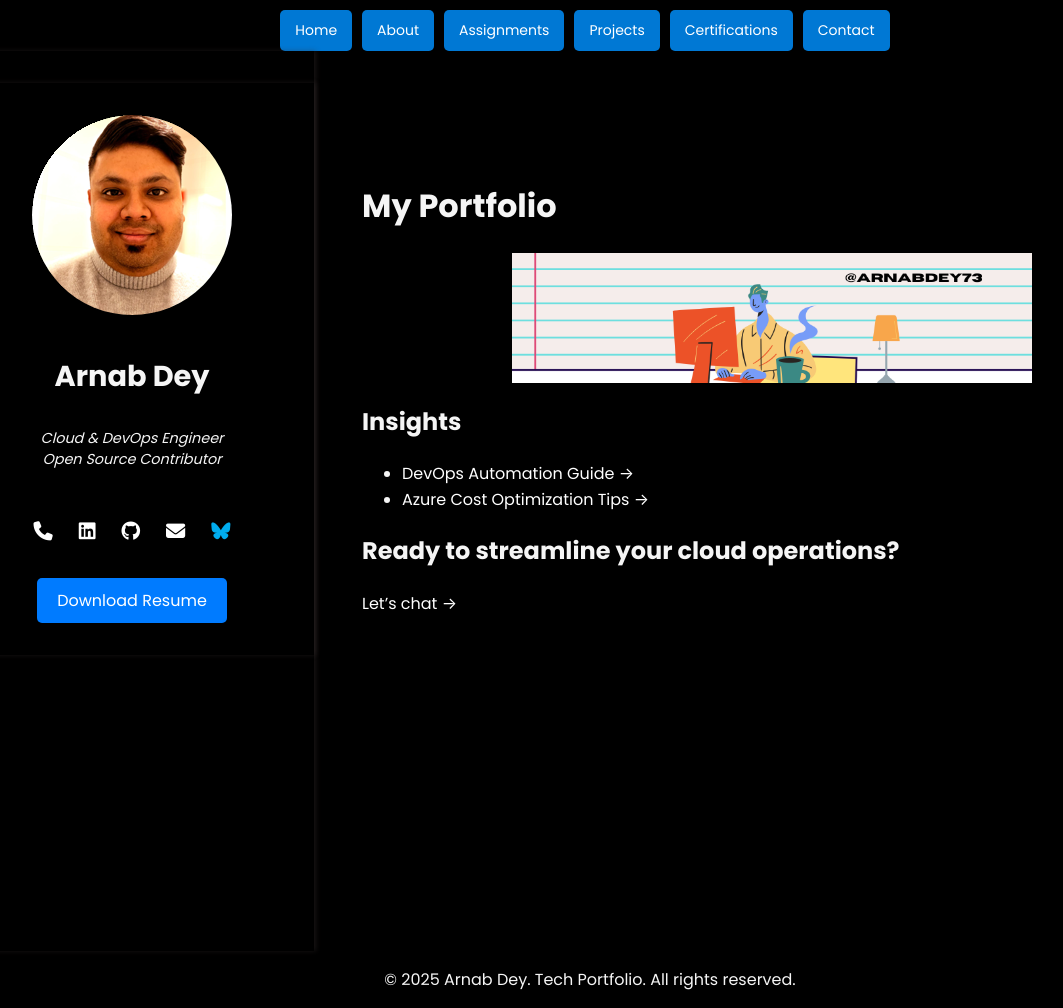
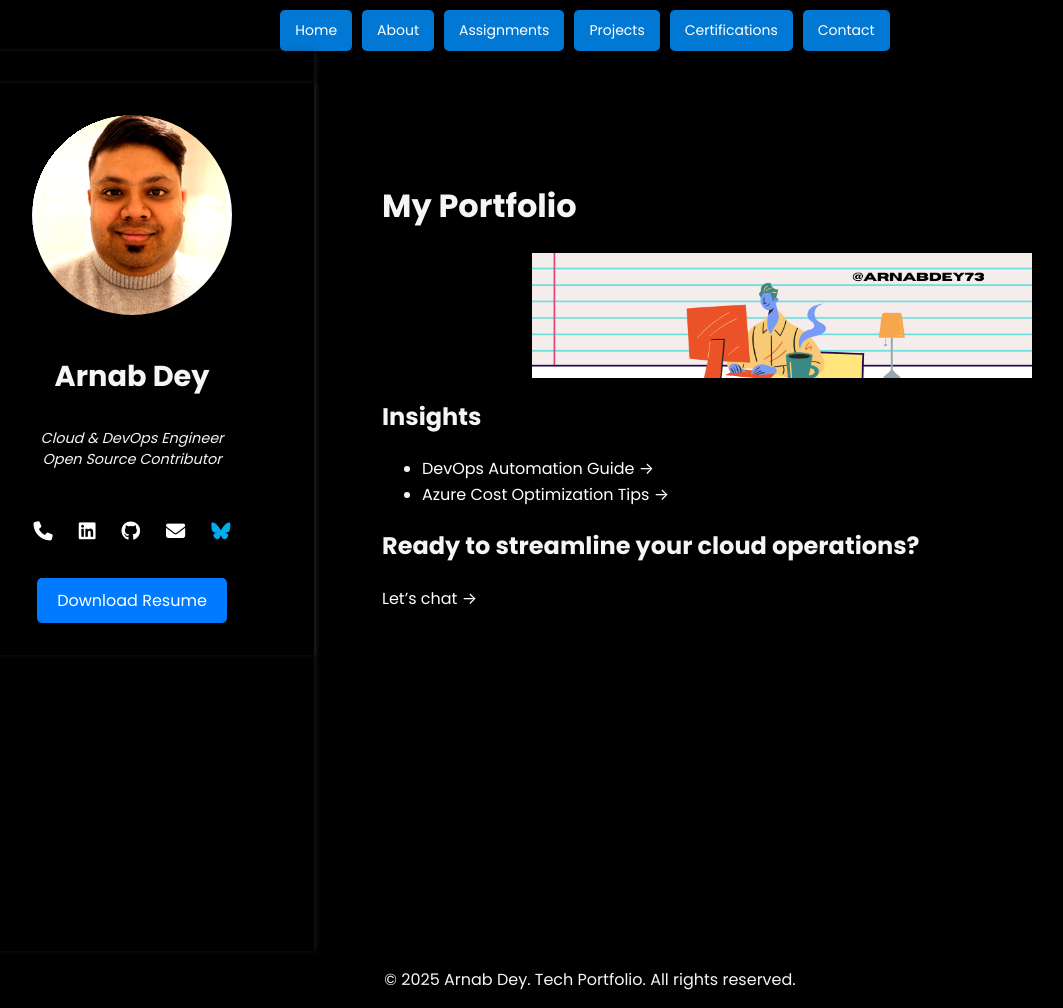
Before and after one commit to arnabdey73/arnabdey73.github.io, a Jekyll site: the page built from index.md, in a window 1280 px wide. Shown: the whole page, without its empty margins (50-1113 px from the left). Built offline with Jekyll 4.4.1, drawn with Linux system fonts in a browser that asks for light colours; nearby versions of some CDN libraries; our own code applies the rules of GitHub Pages for plain Markdown files.

Commit message:
fixing body content

```diff
--- a/_layouts/default.html
+++ b/_layouts/default.html
@@ -15,6 +15,14 @@ layout: default
     <style>
       .margin-top-20 {
         margin-top: 20px;
+      }
+      .container {
+        display: flex;
+        flex-direction: row;
+      }
+      .content {
+        flex: 1;
+        margin-left: 20px; /* Add spacing between sidebar and content */
       }
     </style>
 </head>
```
